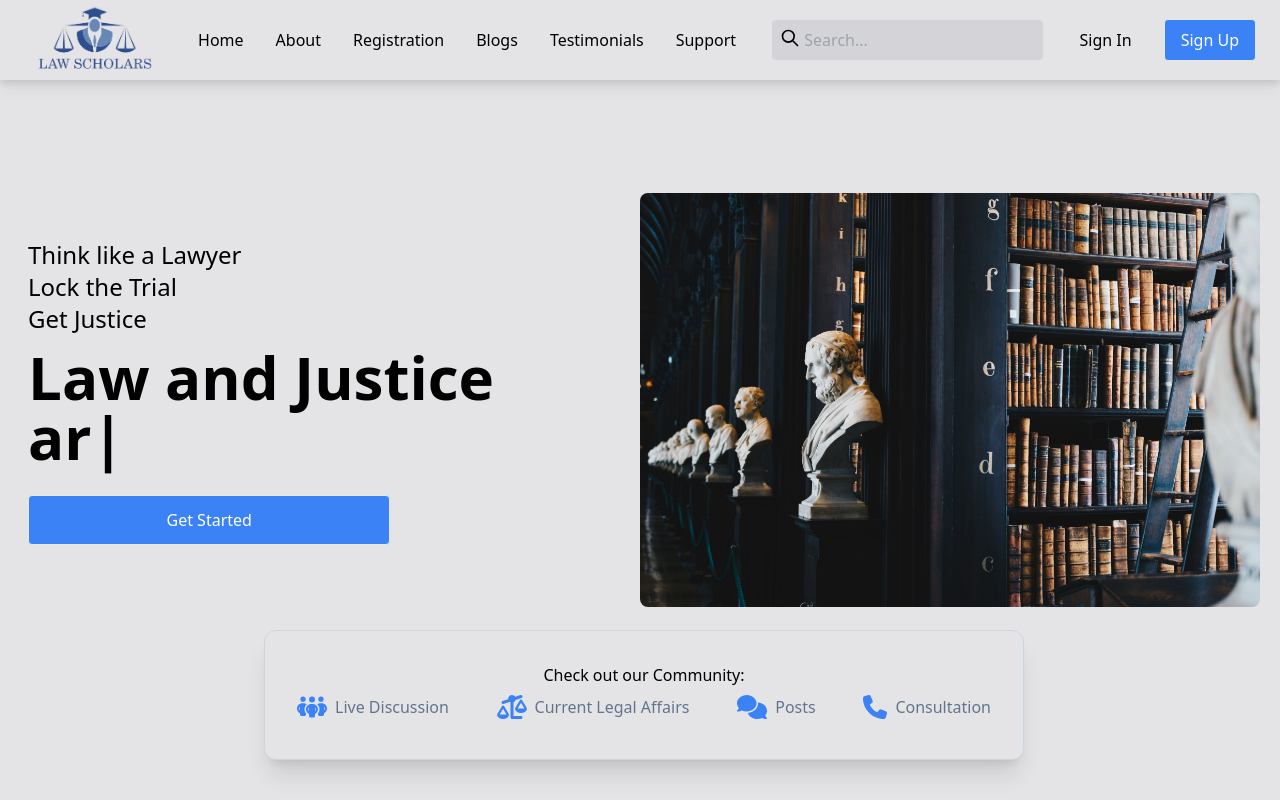
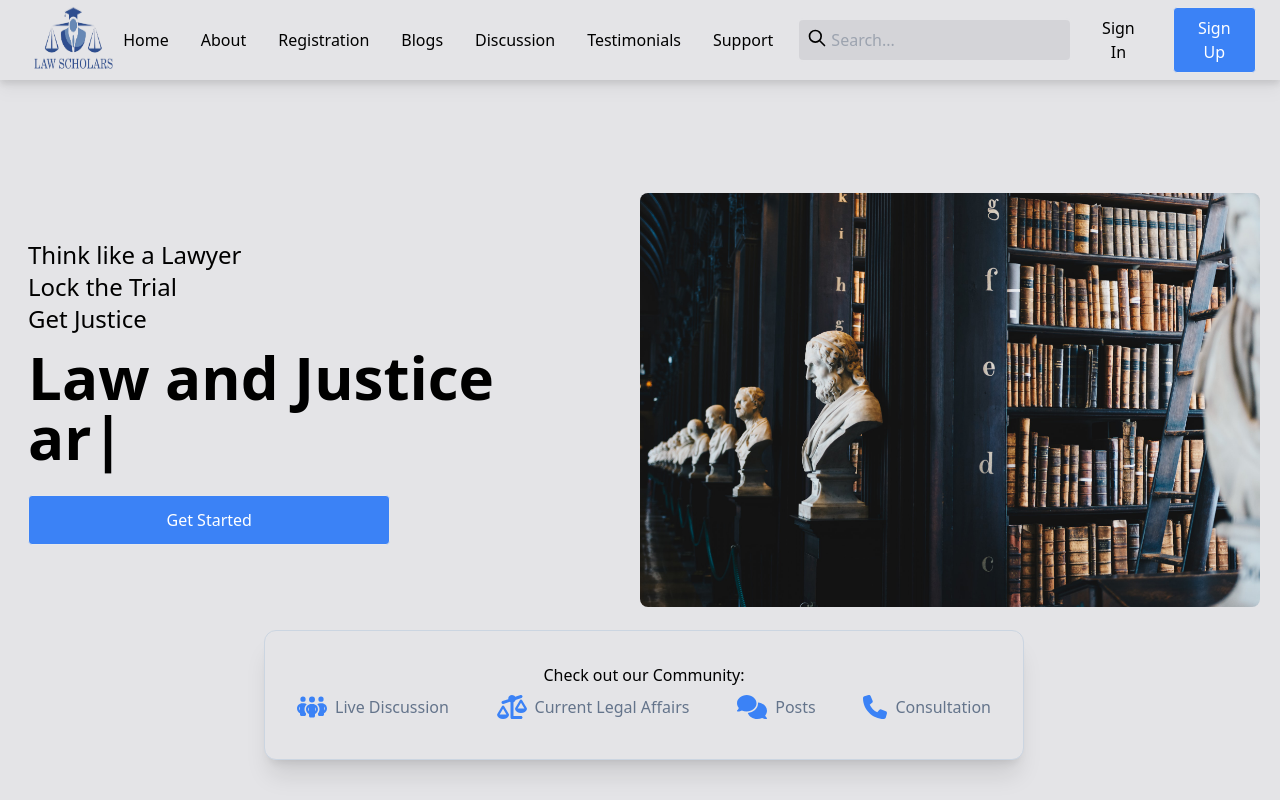
Before and after one commit to brekooname/law-scholars, a React (Create React App) app: page / in a window 1280 px wide. Shown: the top 800 px of the page. Built offline with nearby package versions, Linux system fonts and the light colour scheme.

Commit message:
Add: Discussion section

```diff
--- a/src/components/Navbar.jsx
+++ b/src/components/Navbar.jsx
@@ -24,6 +24,7 @@ const Navbar = () => {
                         <li className="cursor-pointer"><Link to="about" smooth={true} offset={-200} duration={500}>About</Link></li>
                         <li className="cursor-pointer"><Link to="registration" smooth={true} offset={-100} duration={500}>Registration</Link></li>
                         <li className="cursor-pointer"><Link to="blogs" smooth={true} offset={-50} duration={500}>Blogs</Link></li>
+                        <li className="cursor-pointer"><Link to="livechat" smooth={true} offset={-50} duration={500}>Discussion</Link></li>
                         <li className="cursor-pointer"><Link to="testimonial" smooth={true} offset={-50} duration={500}>Testimonials</Link></li>
                         <li className="cursor-pointer"><Link to="support" smooth={true} offset={-50} duration={500}>Support</Link></li>
                     </ul>
@@ -54,6 +55,7 @@ const Navbar = () => {
                 <li className='border-b-2 border-zinc-300 w-full cursor-pointer'><Link onClick={Closing} to="about" smooth={true} offset={-200} duration={500}>About</Link></li>
                 <li className='border-b-2 border-zinc-300 w-full cursor-pointer'><Link onClick={Closing} to="registration" smooth={true} offset={-100} duration={500}>Registration</Link></li>
                 <li className='border-b-2 border-zinc-300 w-full cursor-pointer'><Link onClick={Closing} to="blogs" smooth={true} offset={-50} duration={500}>Blogs</Link></li>
+                <li className='border-b-2 border-zinc-300 w-full cursor-pointer'><Link onClick={Closing} to="livechat" smooth={true} offset={-50} duration={500}>Discussion</Link></li>
                 <li className='border-b-2 border-zinc-300 w-full cursor-pointer'><Link onClick={Closing} to="testimonial" smooth={true} offset={-50} duration={500}>Testimonial</Link></li>
                 <li className='border-b-2 border-zinc-300 w-full cursor-pointer'><Link onClick={Closing} to="support" smooth={true} offset={-50} duration={500}>Support</Link></li>
 
```
